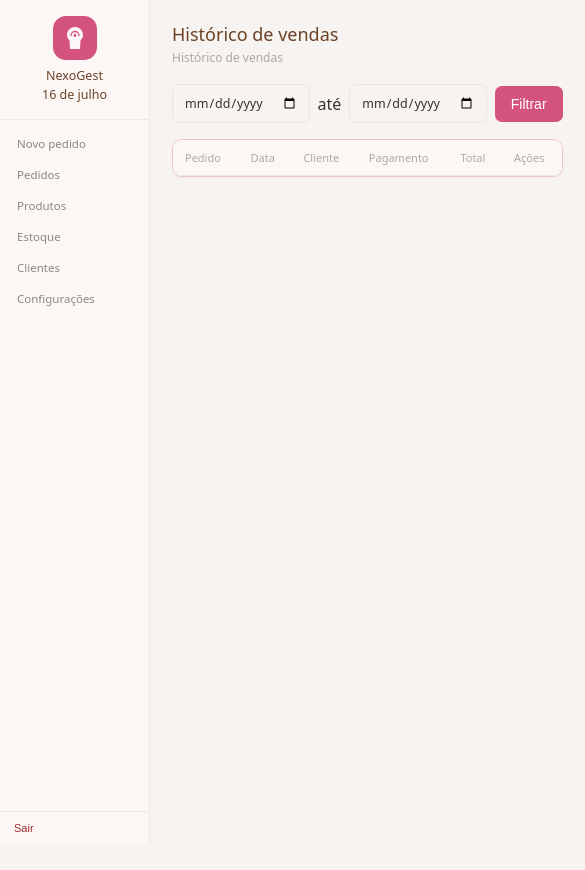
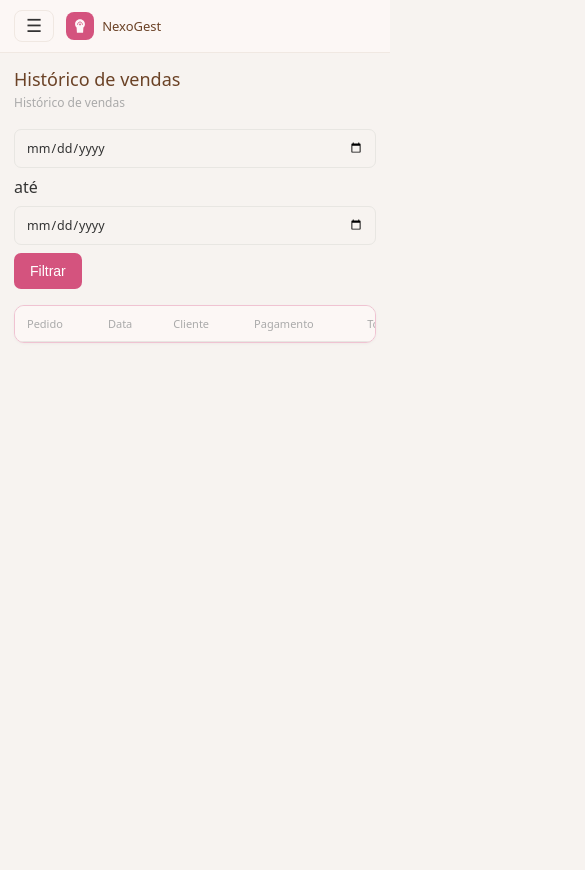
Before and after one commit to NivanVascouto-DEV/nexogest, a website: page frontend/historico.html in a window 390 px wide. Shown: the whole page, 585 px wide, since content can reach past the window. Before the commit the page ends 844 px from the top, so only its background shows below. Drawn offline with Linux system fonts and the light colour scheme; no server answers.

Commit message:
Adiciona layout responsivo para telas de celular (menu lateral vira drawer)
- Todas as 9 paginas HTML ganharam <meta name="viewport" content="width=device-width, initial-scale=1">, que faltava por completo no projeto - sem essa tag o navegador do celular renderiza a pagina em modo "simulacao de desktop" e da um zoom out pra caber na tela, encolhendo tudo proporcionalmente (exatamente o problema da screenshot anexada), em vez de reajustar o layout de verdade
- menu.js: adiciona um botao hamburguer + barra superior compacta (logo) e um overlay escurecido, ambos escondidos por padrao; o clique no hamburguer abre a sidebar como menu deslizante, clique no overlay fecha
- style.css: media query @media (max-width: 768px) faz a sidebar virar um painel fixo fora da tela (recolhida via transform, abre deslizando por cima do conteudo), .page-content ocupa 100% da largura, tabelas (.tabela-wrapper) ganham overflow-x: auto com min-width na tabela para rolar na horizontal em vez de espremer colunas, e linhas de formulario/filtro que ficavam lado a lado (.stats-grid, .abas, .filtro-data, .linha-adicionar-item, .calculadora-kg) ganham flex-wrap

Testado redimensionando para 375px (largura de celular) em Venda, Pedidos, Produtos e Financeiro: confirmado via getComputedStyle/getBoundingClientRect que a topbar mobile aparece, page-content ocupa a largura toda, os campos Nome/Telefone da Venda ficam empilhados (larguras iguais, um abaixo do outro), as tabelas de Produtos e Financeiro tem overflow-x:auto com scrollWidth > clientWidth (rolam de verdade), e os grupos flex (stats-grid, abas, filtro-data, linha-adicionar-item) quebram linha. A logica de abrir/fechar o drawer foi confirmada via classList (abre com a classe sidebar-aberta, overlay fecha ao clicar) - a navegacao do teclado headless deste ambiente teve um problema especifico e isolado de repintura em elementos position:fixed (screenshots tambem davam timeout na mesma sessao), entao a animacao de deslizar em si nao pode ser confirmada visualmente por captura de tela; a implementacao usa a tecnica padrao (transform + transition) e a logica de classes foi verificada correta por outros meios.

```diff
--- a/frontend/css/style.css
+++ b/frontend/css/style.css
@@ -902,3 +902,116 @@ body:has(.atalhos-legenda) .container-tela {
   opacity: 1;
   transform: translate(-50%, 0);
 }
+
+/* Layout responsivo para telas de celular */
+
+.topbar-mobile,
+.overlay-menu {
+  display: none;
+}
+
+@media (max-width: 768px) {
+  .topbar-mobile {
+    display: flex;
+    align-items: center;
+    gap: 12px;
+    padding: 10px 14px;
+    background-color: var(--cor-fundo-2);
+    border-bottom: 1px solid var(--cor-borda-suave);
+    position: sticky;
+    top: 0;
+    z-index: 150;
+  }
+
+  .btn-menu-mobile {
+    width: auto;
+    background: transparent;
+    border: 1px solid var(--cor-borda-suave);
+    color: var(--cor-texto);
+    font-size: 18px;
+    line-height: 1;
+    padding: 6px 11px;
+    border-radius: 8px;
+  }
+
+  .topbar-mobile-logo {
+    display: flex;
+    align-items: center;
+    gap: 8px;
+    font-weight: 500;
+    color: var(--cor-marrom);
+    font-size: 13px;
+  }
+
+  .logo-quadrado-mini {
+    width: 28px;
+    height: 28px;
+    border-radius: 8px;
+    margin: 0;
+  }
+
+  .logo-quadrado-mini svg {
+    width: 16px;
+    height: 16px;
+  }
+
+  .app-shell {
+    flex-direction: column;
+  }
+
+  .sidebar {
+    position: fixed;
+    top: 0;
+    left: 0;
+    width: 220px;
+    max-width: 80vw;
+    height: 100vh;
+    transform: translateX(-100%);
+    transition: transform 0.25s ease;
+    z-index: 200;
+  }
+
+  .sidebar.sidebar-aberta {
+    transform: translateX(0);
+  }
+
+  .overlay-menu.overlay-visivel {
+    display: block;
+    position: fixed;
+    inset: 0;
+    background-color: rgba(0, 0, 0, 0.4);
+    z-index: 190;
+  }
+
+  .page-content {
+    width: 100%;
+    padding: 14px;
+  }
+
+  .container-tela {
+    max-width: 100%;
+  }
+
+  /* Tabelas rolam na horizontal em vez de espremer as colunas */
+  .tabela-wrapper {
+    overflow-x: auto;
+  }
+
+  table.tabela {
+    min-width: 480px;
+  }
+
+  /* Linhas que hoje ficam lado a lado passam a poder quebrar */
+  .stats-grid,
+  .abas,
+  .filtro-data,
+  .linha-adicionar-item,
+  .calculadora-kg {
+    flex-wrap: wrap;
+  }
+
+  .linha-adicionar-item select,
+  .filtro-data input {
+    flex: 1 1 100%;
+  }
+}
--- a/frontend/historico.html
+++ b/frontend/historico.html
@@ -2,6 +2,7 @@
 <html lang="pt-BR">
 <head>
   <meta charset="UTF-8">
+  <meta name="viewport" content="width=device-width, initial-scale=1">
   <title>NexoGest - Histórico</title>
   <link rel="stylesheet" href="css/style.css?v=2">
   <link rel="manifest" href="manifest.json">
--- a/frontend/js/menu.js
+++ b/frontend/js/menu.js
@@ -92,11 +92,38 @@ function criarMenu() {
   });
   sidebar.appendChild(btnSair);
 
+  const overlayMenu = document.createElement('div');
+  overlayMenu.className = 'overlay-menu';
+
+  const topbarMobile = document.createElement('div');
+  topbarMobile.className = 'topbar-mobile';
+  topbarMobile.innerHTML = `
+    <button type="button" class="btn-menu-mobile" aria-label="Abrir menu">☰</button>
+    <div class="topbar-mobile-logo">
+      <div class="logo-quadrado logo-quadrado-mini">${LOGO_SVG}</div>
+      <span>NexoGest</span>
+    </div>
+  `;
+
+  function fecharMenuMobile() {
+    sidebar.classList.remove('sidebar-aberta');
+    overlayMenu.classList.remove('overlay-visivel');
+  }
+
+  topbarMobile.querySelector('.btn-menu-mobile').addEventListener('click', () => {
+    sidebar.classList.toggle('sidebar-aberta');
+    overlayMenu.classList.toggle('overlay-visivel');
+  });
+
+  overlayMenu.addEventListener('click', fecharMenuMobile);
+
   const appShell = document.createElement('div');
   appShell.className = 'app-shell';
   appShell.appendChild(sidebar);
   appShell.appendChild(pageContent);
 
+  document.body.appendChild(topbarMobile);
+  document.body.appendChild(overlayMenu);
   document.body.appendChild(appShell);
 }
 
```
Also changed, not shown: frontend/clientes.html (+1 -0 lines), frontend/configuracoes.html (+1 -0 lines), frontend/estoque.html (+1 -0 lines), frontend/financeiro.html (+1 -0 lines), frontend/login.html (+1 -0 lines), frontend/pedidos.html (+1 -0 lines), frontend/produtos.html (+1 -0 lines), frontend/venda.html (+1 -0 lines).
